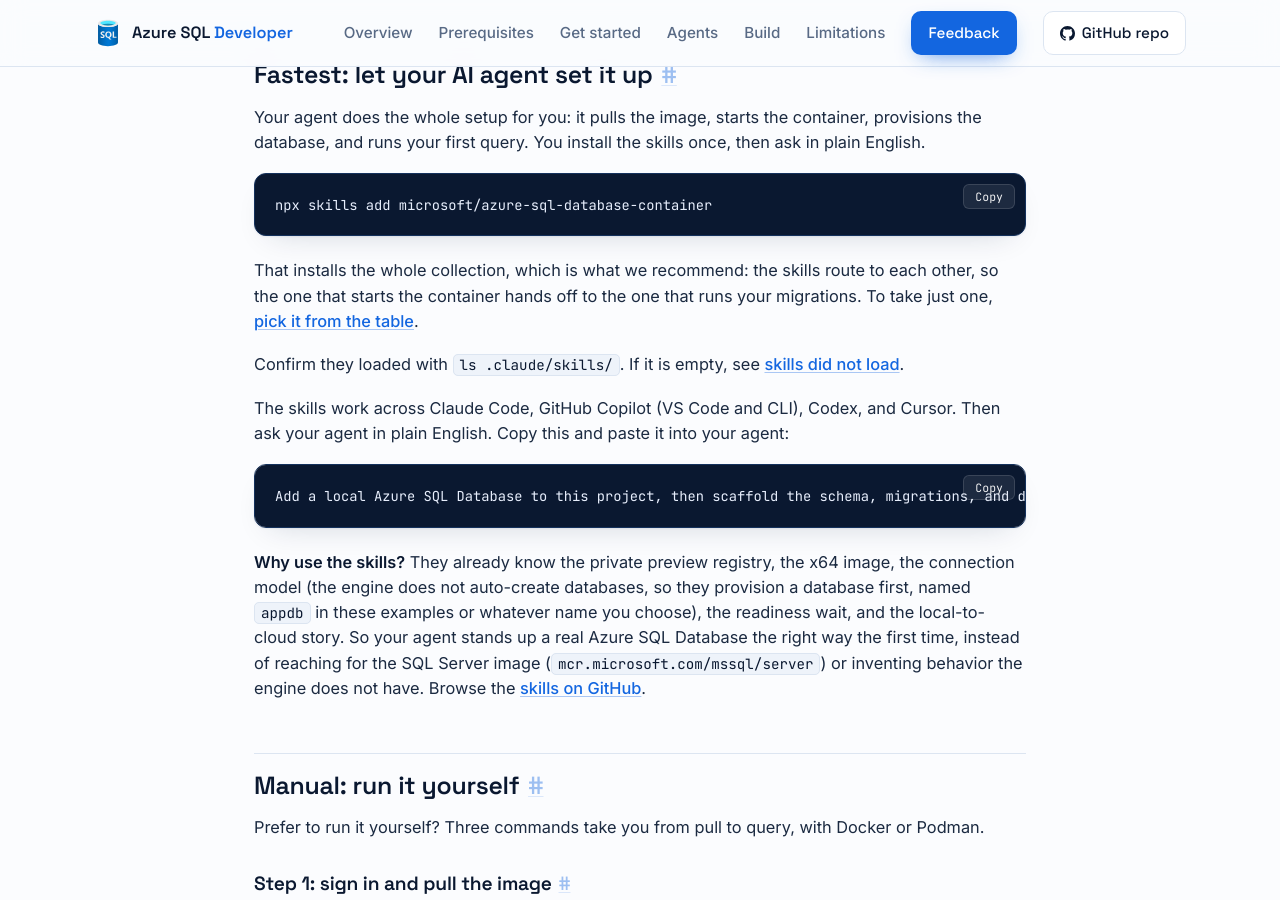
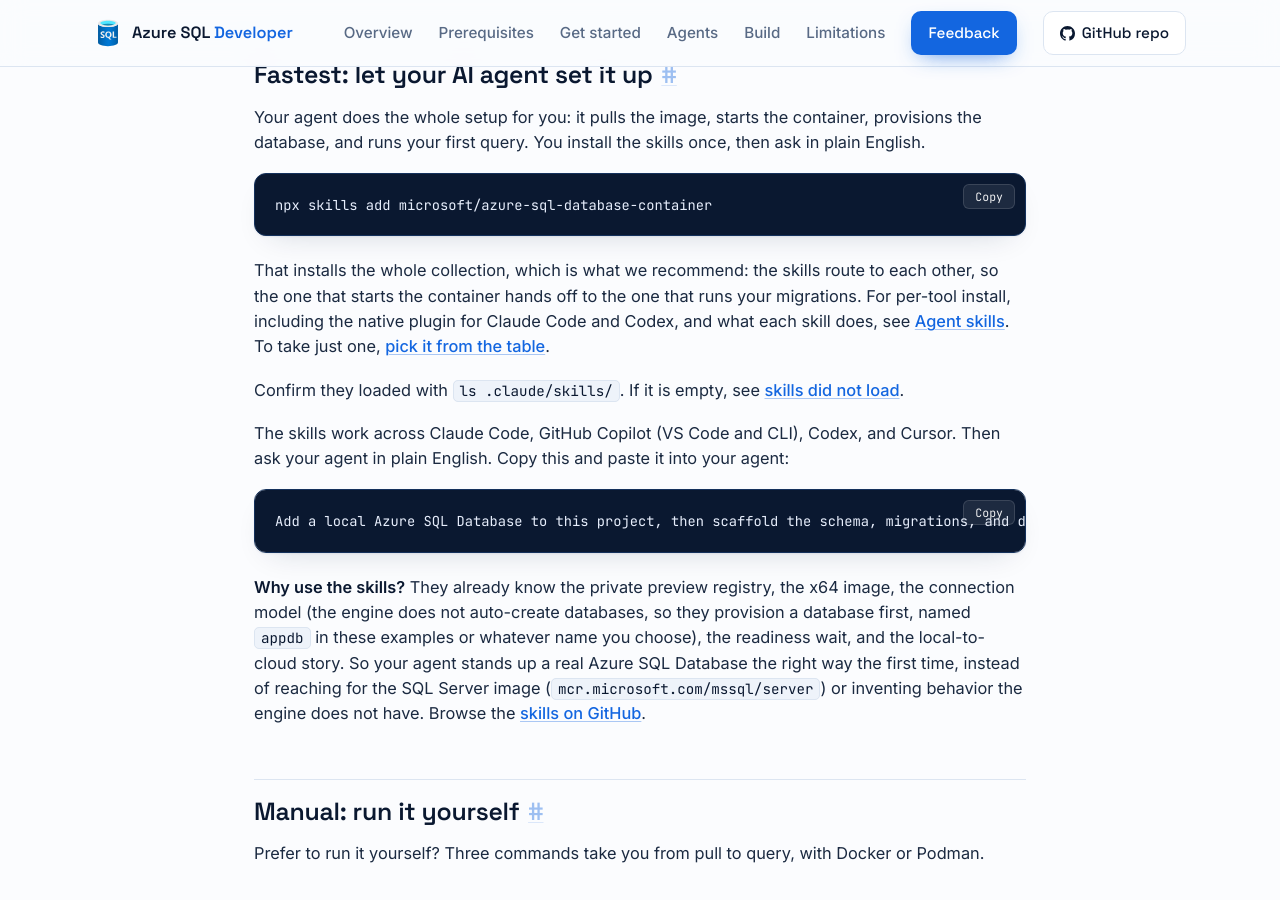
Before and after one commit to microsoft/azure-sql-database-container, a Jekyll site: the page built from docs/getting-started.md, in a window 1280 px wide and 900 px high, scrolled down 1640 px. Built offline with Jekyll 4.4.1, drawn with Linux system fonts in a browser that asks for light colours; some of the changed text lies outside the part shown.

Commit message:
Link the Agents page from every surface
Full audit: the Agents page is now referenced from the site nav and footer (every
page), the four docs pages that have a Related content list, the getting-started
Fastest section, the homepage agent-skills block ("Install for your agent"), the
README table of contents, and llms.txt.

Left the homepage skill card grid in place rather than moving it. That grid was
built carefully (collapse, modal, single-skill install), and gutting it on a
"probably" is a bigger design change than this pass warrants. The homepage now
links to the Agents page as the full install destination; moving the grid over
there entirely is a follow-up we can do if you want it after inspecting.

````diff
--- a/docs/_includes/footer.html
+++ b/docs/_includes/footer.html
@@ -14,6 +14,7 @@
       <a href="{{ '/what-is-the-container.html' | relative_url }}">Overview</a>
       <a href="{{ '/prerequisites.html' | relative_url }}">Prerequisites</a>
       <a href="{{ '/getting-started.html' | relative_url }}">Get started</a>
+      <a href="{{ '/agent-skills.html' | relative_url }}">Agent skills</a>
       <a href="{{ '/#build' | relative_url }}">Build</a>
       <a href="{{ '/known-limitations.html' | relative_url }}">Limitations</a>
     </div>
--- a/docs/getting-started.md
+++ b/docs/getting-started.md
@@ -49,7 +49,7 @@
 npx skills add microsoft/azure-sql-database-container
 ```
 
-That installs the whole collection, which is what we recommend: the skills route to each other, so the one that starts the container hands off to the one that runs your migrations. To take just one, [pick it from the table](https://github.com/microsoft/azure-sql-database-container/tree/main/skills#install-just-one).
+That installs the whole collection, which is what we recommend: the skills route to each other, so the one that starts the container hands off to the one that runs your migrations. For per-tool install, including the native plugin for Claude Code and Codex, and what each skill does, see [Agent skills](agent-skills.md). To take just one, [pick it from the table](https://github.com/microsoft/azure-sql-database-container/tree/main/skills#install-just-one).
 
 Confirm they loaded with `ls .claude/skills/`. If it is empty, see [skills did not load](#skills-did-not-load).
 
@@ -289,6 +289,7 @@
 - [What is Azure SQL Developer](what-is-the-container.md)
 - [Prerequisites](prerequisites.md)
 - [Known limitations](known-limitations.md)
+- [Agent skills](agent-skills.md)
 - [Feedback and how to engage](feedback-and-how-to-engage.md)
 - [Report a bug](https://aka.ms/azuresql-developer-bug)
 - [Request a feature](https://aka.ms/azuresql-developer-feature-request)
--- a/docs/index.html
+++ b/docs/index.html
@@ -241,6 +241,8 @@
         <button class="copy-btn" type="button" data-copy-text="npx skills add microsoft/azure-sql-database-container"><span class="copy-label">Copy</span></button>
       </div>
       <div class="skill-links">
+        <a class="skill-link" href="{{ '/agent-skills.html' | relative_url }}">Install for your agent &rarr;</a>
+        <span class="skill-sep" aria-hidden="true">&middot;</span>
         <a class="skill-link" href="{{ site.repo }}/tree/main/skills" rel="noopener">Browse on GitHub &rarr;</a>
         <span class="skill-sep" aria-hidden="true">&middot;</span>
         <a class="skill-link" href="https://skills.sh/microsoft/azure-sql-database-container" rel="noopener">Open on skills.sh &rarr;</a>
--- a/docs/llms.txt
+++ b/docs/llms.txt
@@ -9,6 +9,7 @@
 - [Goals of the Private Preview](https://microsoft.github.io/azure-sql-database-container/goals-of-the-private-preview.html): what this preview sets out to learn and validate.
 - [Prerequisites](https://microsoft.github.io/azure-sql-database-container/prerequisites.html): supported hosts, container runtimes, system resources, and tooling.
 - [Getting started](https://microsoft.github.io/azure-sql-database-container/getting-started.html): pull the image, start the container, and run your first query in under a minute.
+- [Agent skills](https://microsoft.github.io/azure-sql-database-container/agent-skills.html): install the skills in Claude Code, Codex, Cursor, or VS Code with GitHub Copilot, and what each of the 11 skills does.
 - [Known limitations](https://microsoft.github.io/azure-sql-database-container/known-limitations.html): current gaps and workarounds.
 - [Feedback and how to engage](https://microsoft.github.io/azure-sql-database-container/feedback-and-how-to-engage.html): GitHub Issues and Discussions, the team email, and office hours.
 
````
Also changed, not shown: docs/known-limitations.md (+1 -0 lines), docs/prerequisites.md (+1 -0 lines), docs/what-is-the-container.md (+1 -0 lines).
